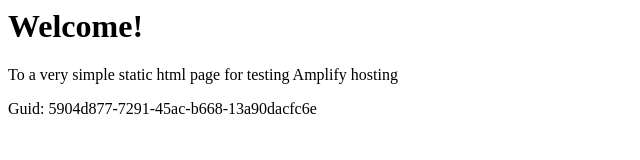
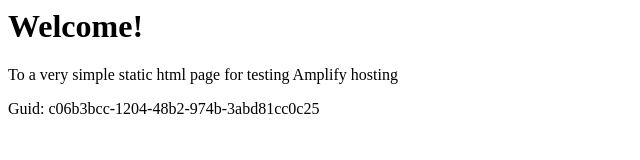
Before and after one commit to aws-aemilia-icn/Github-PR-Commit-Integration-Test-DoNotTouch-GitHubWebhookPushCanaryTest-v1-prod-ap-northeast-2, a website: page src/index.html in a window 1280 px wide. Shown: the full height of the page, 0-640 px from the left. Drawn offline with Linux system fonts and the light colour scheme.

Commit message:
commit from integ tests

```diff
--- a/src/index.html
+++ b/src/index.html
@@ -12,6 +12,6 @@
 <body>
     <h1>Welcome!</h1>
     <p>To a very simple static html page for testing Amplify hosting</p>
-    <p>Guid: 5904d877-7291-45ac-b668-13a90dacfc6e</p></body>
+    <p>Guid: c06b3bcc-1204-48b2-974b-3abd81cc0c25</p></body>
 
 </html>
```
